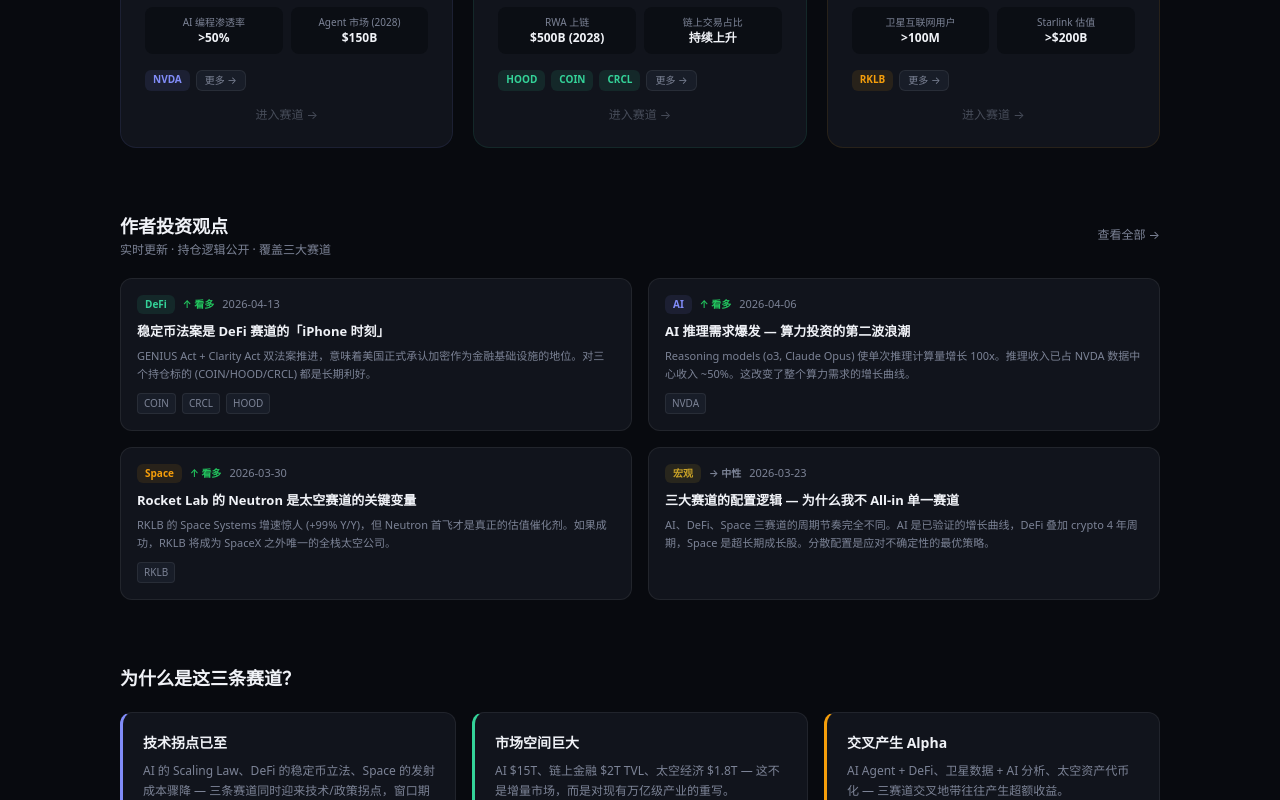
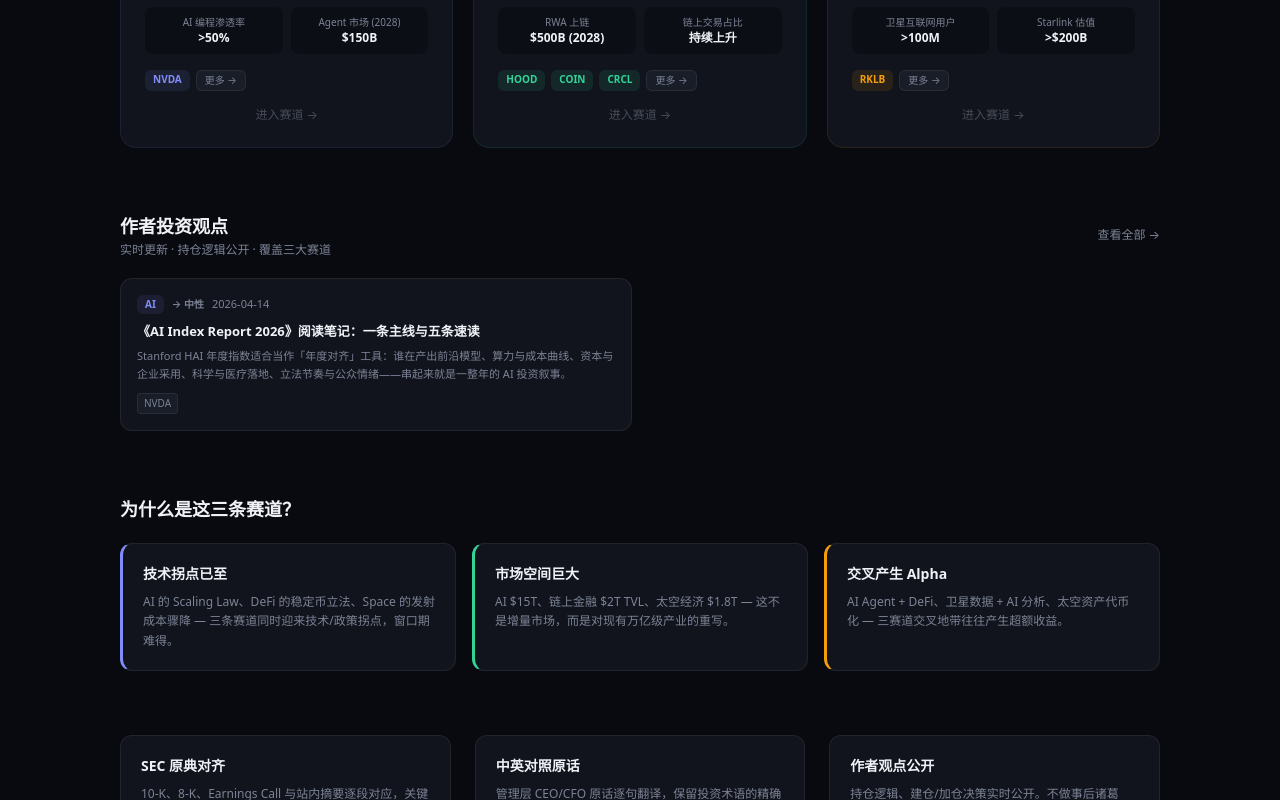
Before and after one commit to rulee404/finread, a Next.js app: page / in a window 1280 px wide. Shown: the part 1094-1894 px from the top of the page. Built offline with nearby package versions, Linux system fonts and the light colour scheme; no server answers.

Commit message:
chore: replace opinions with single AI Index 2026 reading note; refresh updates feed

```diff
--- a/src/data/opinions/index.ts
+++ b/src/data/opinions/index.ts
@@ -2,64 +2,16 @@
 
 const opinions: Opinion[] = [
   {
-    id: "opinion-20260413",
-    date: "2026-04-13",
-    theme: "defi",
-    title: "稳定币法案是 DeFi 赛道的「iPhone 时刻」",
+    id: "opinion-ai-index-2026",
+    date: "2026-04-14",
+    theme: "ai",
+    title: "《AI Index Report 2026》阅读笔记：一条主线与五条速读",
     summary:
-      "GENIUS Act + Clarity Act 双法案推进，意味着美国正式承认加密作为金融基础设施的地位。对三个持仓标的 (COIN/HOOD/CRCL) 都是长期利好。",
+      "Stanford HAI 年度指数适合当作「年度对齐」工具：谁在产出前沿模型、算力与成本曲线、资本与企业采用、科学与医疗落地、立法节奏与公众情绪——串起来就是一整年的 AI 投资叙事。",
     content:
-      "本周最重要的事件是 Clarity Act 在众议院通过。这意味着 SEC/CFTC 管辖边界正式厘清，DeFi 协议终于有了合规框架。\n\n对我的持仓影响：\n\n**COIN** — 最大赢家。Everything Exchange 战略可以在合规框架内推进期货、预测市场等新产品。Base L2 上的 AI Agent 交互量正快速增长。\n\n**CRCL** — 稳定币法案直接利好。USDC 40% CAGR 的多年预期如果叠加立法催化，流通量增长可能超预期。CPN 支付网络的 55 家机构入网是真正的网络效应开始。\n\n**HOOD** — 预测市场扩展到体育是增量。但更值得关注的是 Robinhood Chain 和股票代币化——这才是长期的 DeFi 入口。\n\n我的操作：继续持有，CRCL 如果回调到 $20 以下会加仓。",
-    sentiment: "bullish",
-    tickers: ["COIN", "CRCL", "HOOD"],
-  },
-  {
-    id: "opinion-20260406",
-    date: "2026-04-06",
-    theme: "ai",
-    title: "AI 推理需求爆发 — 算力投资的第二波浪潮",
-    summary:
-      "Reasoning models (o3, Claude Opus) 使单次推理计算量增长 100x。推理收入已占 NVDA 数据中心收入 ~50%。这改变了整个算力需求的增长曲线。",
-    content:
-      "上周 Jensen Huang 在 GTC 的发言值得反复回味：推理收入已经占到数据中心收入的一半。\n\n这意味着什么？训练阶段的算力需求是「建设期」投资，推理阶段的需求是「运营期」消耗。后者是可持续的、随用户量线性增长的。\n\n**为什么推理比训练更重要：**\n1. 训练是一次性投入，推理是持续消耗\n2. Reasoning models (chain-of-thought) 每次推理消耗 100x 算力\n3. AI Agent 7x24h 运行 = 持续推理需求\n4. 边缘推理 + 端侧推理 = TAM 扩大\n\n**对 NVDA 的影响：**\n- Blackwell 架构的推理性能提升 30x，正好满足这个需求\n- 供不应求状态可能持续到 2027\n- Q1 FY2027 指引 $43B 超市场预期\n\n我的观点：NVDA 当前估值已不便宜，但推理需求爆发可能使 bear case 大幅上调。持有不动，等回调 15% 以上再加仓。",
-    sentiment: "bullish",
+      "我把这份报告当成「地图」而不是「预言」：它不替你做买卖决策，但把分散在论文、融资、基准测试、调查和立法里的信号，压成一条可以反复对照的主线。\n\n一条主线\n产业与学术在「重要模型」产出上的分工继续倾斜；美国、中国、欧盟在模型与算力上的格局清晰可量化；模型在标准任务上越来越强，但在更难、更综合的推理与评测上仍有明显短板——这意味着估值里既要计价「能力跃迁」，也要计价「瓶颈与反复」。\n\n五条速读\n（1）研发：资源向头部集中，训练前沿模型的成本曲线本身就会影响谁能留在牌桌上。\n（2）能力：多模态与 Agent 化拉长推理链，算力从「训练一次性」更多转向「推理持续性」。\n（3）经济：私募与企业采用数据是需求侧的温度计，但要把「试点」和「规模化」分开看。\n（4）治理：立法与披露密度上升，合规与信任成本会写进商业模式，而不只是公关话术。\n（5）社会：公众兴奋与担忧并存——这会影响产品形态、默认安全设计与监管窗口。\n\n对读者的用法\n先读指数里的图表与结论段，再回到你关心的标的：算力链、云与应用、合规与数据、以及跨市场的政策差。本站已整理该报告的中英对照精读与 PDF 原文入口，便于你对照原表核对。\n\n以上仅为个人阅读笔记，不构成投资建议。",
+    sentiment: "neutral",
     tickers: ["NVDA"],
-  },
-  {
-    id: "opinion-20260330",
-    date: "2026-03-30",
-    theme: "space",
-    title: "Rocket Lab 的 Neutron 是太空赛道的关键变量",
-    summary:
-      "RKLB 的 Space Systems 增速惊人 (+99% Y/Y)，但 Neutron 首飞才是真正的估值催化剂。如果成功，RKLB 将成为 SpaceX 之外唯一的全栈太空公司。",
-    content:
-      "太空赛道目前最核心的投资问题是：SpaceX 之外，谁能成为第二个可靠的发射服务商？\n\nRocket Lab 是我目前唯一的太空持仓，原因：\n\n**1. 飞行遗产无可替代**\n56次 Electron 发射的成功记录，仅次于 SpaceX。这种信任需要真金白银和时间积累，新进入者无法复制。\n\n**2. 垂直整合是正确的战略**\nPeter Beck 的vision 是对的：太空公司最终需要全栈能力。Space Systems 收入已占 70%，这不再只是一家「发射公司」。\n\n**3. Neutron 是估值跳跃的催化剂**\n中型火箭市场 ($10B/year) 目前没有可靠竞争者。Falcon 9 太大，Electron 太小，Neutron 正好填补空白。\n\n**风险：** Neutron 首飞延迟是最大的执行风险。每延迟一个季度，市场信心就会受损。另外 SpaceX Starship 如果实现低成本发射，可能挤压中型火箭市场。\n\n我的操作：RKLB 在 $25-30 区间逐步建仓，目标持有到 Neutron 首飞验证。",
-    sentiment: "bullish",
-    tickers: ["RKLB"],
-  },
-  {
-    id: "opinion-20260323",
-    date: "2026-03-23",
-    theme: "macro",
-    title: "三大赛道的配置逻辑 — 为什么我不 All-in 单一赛道",
-    summary:
-      "AI、DeFi、Space 三赛道的周期节奏完全不同。AI 是已验证的增长曲线，DeFi 叠加 crypto 4 年周期，Space 是超长期成长股。分散配置是应对不确定性的最优策略。",
-    content:
-      "有读者问我为什么不 all-in AI — 毕竟 AI 是目前确定性最高的赛道。\n\n答案在于 **周期节奏不同步**，这正是分散的价值：\n\n**AI (40% 仓位)**\n- 处于 Scaling Law 验证期 → 资本开支持续增长 → 算力供应商确定受益\n- 风险：2026-2027 如果 Scaling 撞墙，当前估值可能修正 30%+\n- 但 Agent 化和推理需求是新的增长向量\n\n**DeFi (40% 仓位)**\n- 叠加 crypto 4 年周期 → 2025-2026 可能是周期中段\n- 监管清晰化是真正的结构性变量，不随周期消失\n- USDC 增长 + RWA 上链 = 周期底部的 floor 在抬高\n\n**Space (20% 仓位)**\n- 最长期的赛道 → 回报周期 5-10 年\n- 但发射成本下降是不可逆的趋势\n- 仓位较小是因为大部分标的仍在亏损\n\n**配置原则：**\n- 永远保留 20% 现金等待黑天鹅\n- 单一标的不超过总仓位的 15%\n- 深耕认知壁垒比广撒网重要",
-    sentiment: "neutral",
-    tickers: [],
-  },
-  {
-    id: "opinion-20260316",
-    date: "2026-03-16",
-    theme: "defi",
-    title: "Circle IPO 后首份财报 — USDC $753 亿流通量的含义",
-    summary:
-      "CRCL 上市后交出了一份超预期的首份财报。USDC 流通量 +72% Y/Y，CPN 支付网络从零到 $57 亿年化 TPV。但 IPO SBC 冲击使 GAAP 亏损，市场短期可能过度关注。",
-    content:
-      "Circle 的财报有两个层面：\n\n**表面看** — GAAP 亏损 $70M，因为 IPO 相关 SBC $845M。市场可能因此卖出。\n\n**实质看** — Adj EBITDA $582M (+104%)，USDC 流通量 $753B (+72%)，链上交易量 $11.9T (+247%)。这是一台正在加速的增长机器。\n\n**最让我兴奋的数字是 CPN：**\n从 2025 年 6 月上线到 55 家金融机构入网，年化 TPV $57 亿。这是支付网络效应的早期信号。\n\n**Jeremy Allaire 的 AI + 稳定币叙事值得重视：**\n如果真的有数百亿 AI Agent 需要进行微支付，传统支付系统的手续费结构完全不适用。USDC + 区块链是唯一能实现千分之一美分级别成本的方案。\n\n我的操作：IPO 后首次建仓 CRCL @$22。如果因 GAAP 亏损回调，$18-20 是加仓区间。",
-    sentiment: "bullish",
-    tickers: ["CRCL"],
   },
 ];
 
--- a/src/data/updates.ts
+++ b/src/data/updates.ts
@@ -22,13 +22,21 @@
  */
 const updates: SiteUpdate[] = [
   {
+    id: "u-20250414-opinion-ai-index",
+    date: "2026-04-14",
+    type: "opinion",
+    theme: "ai",
+    title: "观点更新：《AI Index Report 2026》一条主线与五条速读",
+    href: "/opinions#opinion-ai-index-2026",
+    isNew: true,
+  },
+  {
     id: "u-20250413-stanford-ai",
     date: "2025-04-13",
     type: "report",
     theme: "ai",
     title: "重磅：Stanford HAI AI Index Report 2026 全文中英对照 + PDF 下载",
     href: "/reports/stanford-ai-index-2026",
-    isNew: true,
   },
   {
     id: "u-20250413-crcl-q1",
@@ -72,14 +80,6 @@
     href: "/reports/ubs-rklb-space-2025",
   },
   {
-    id: "u-20250405-opinion-defi",
-    date: "2025-04-05",
-    type: "opinion",
-    theme: "defi",
-    title: "作者观点更新：DeFi 赛道 — 稳定币立法催化下的布局逻辑",
-    href: "/opinions",
-  },
-  {
     id: "u-20250403-weekly12",
     date: "2025-04-03",
     type: "weekly",
```
